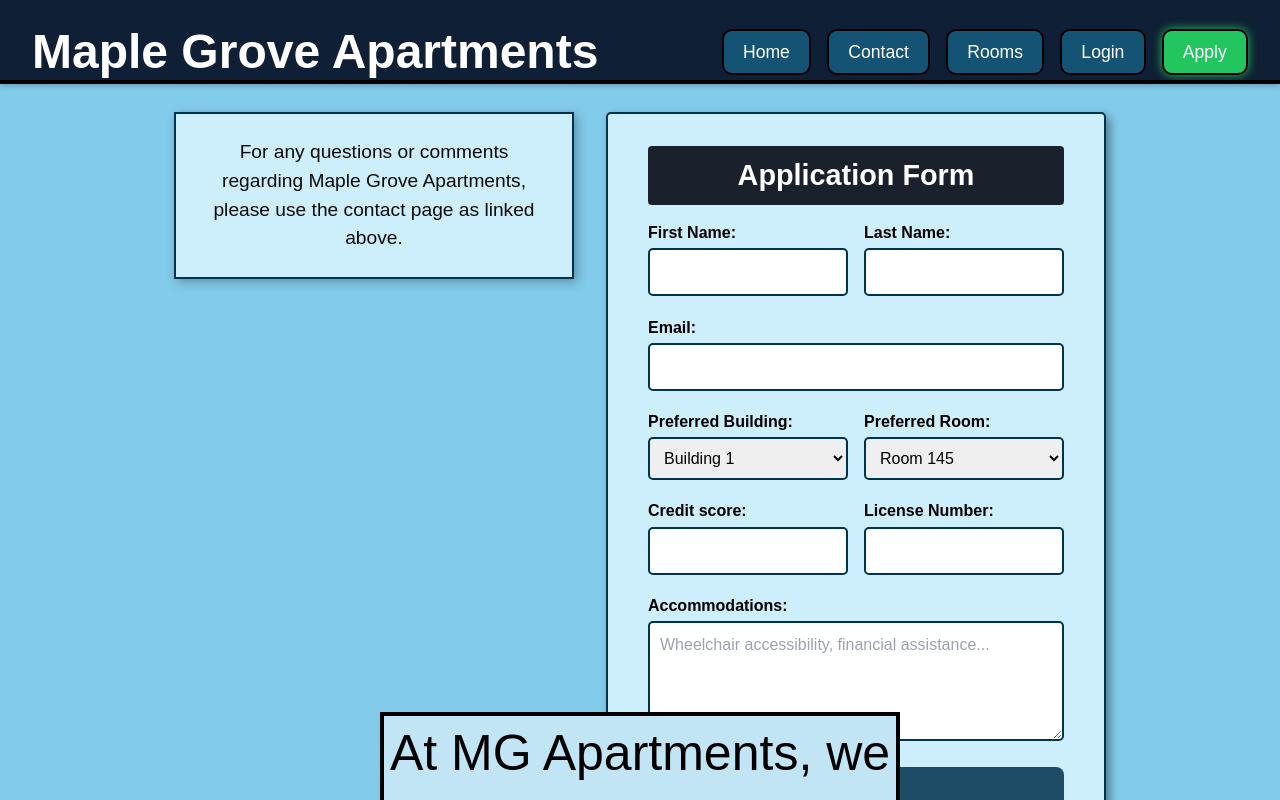
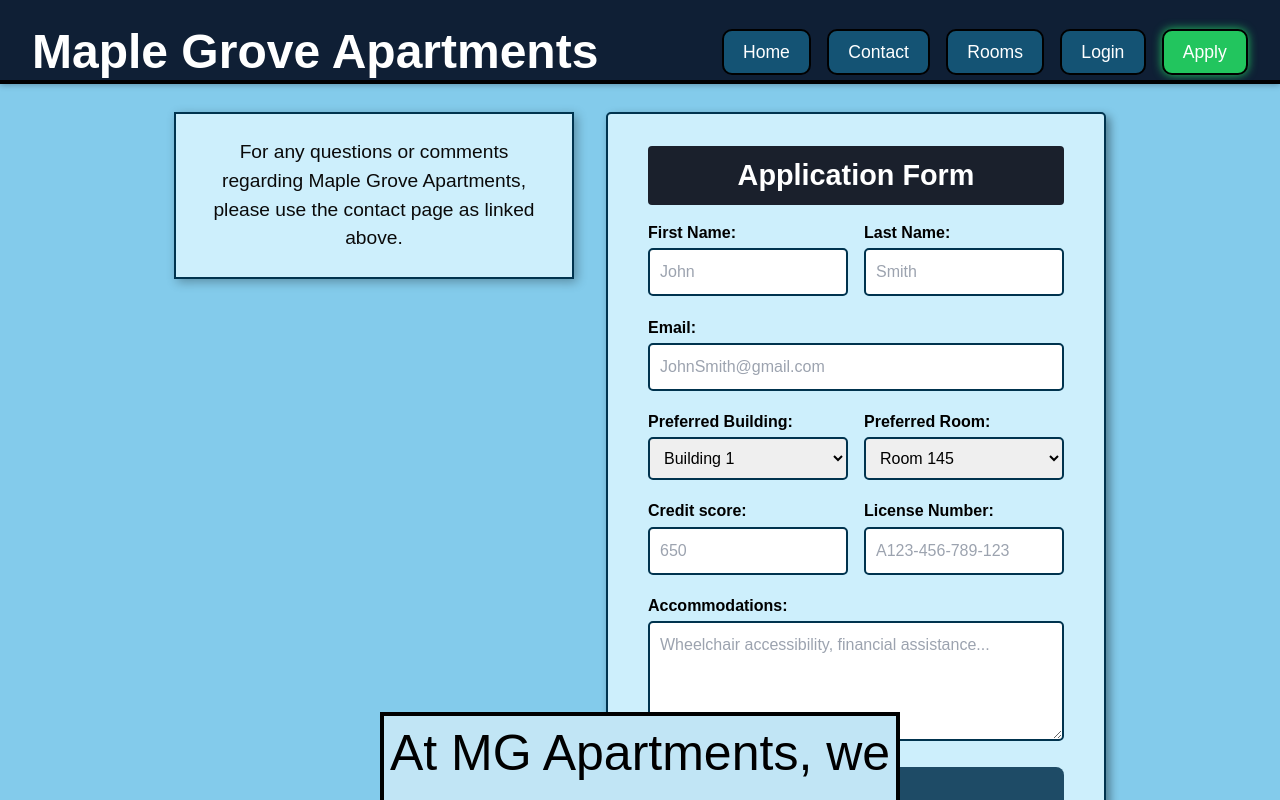
Before and after one commit to AsiaOsman06/AMS, a React (Create React App) app in the folder frontend/: page /register in a window 1280 px wide. Shown: the top 800 px of the page. Built offline with nearby package versions, Linux system fonts and the light colour scheme.

Commit message:
Fixed application page

```diff
--- a/frontend/src/components/Register.js
+++ b/frontend/src/components/Register.js
@@ -10,8 +10,8 @@ const Register = () => {
     email: "",
     building: "Building 1",
     room: "Room 145",
-    password: "",
-    confirmPassword: "",
+    creditScore: "",
+    licenseNumber: "",
     accommodations: "",
   });
 
@@ -34,7 +34,7 @@ const Register = () => {
       building,
       room,
       creditScore,
-      LicenseNumber,
+      licenseNumber,
       accommodations,
     } = formData;
 
@@ -87,6 +87,7 @@ const Register = () => {
                 type="text"
                 name="firstName"
                 value={formData.firstName}
+                placeholder="John"
                 onChange={handleChange}
                 className="register-input"
               />
@@ -97,6 +98,7 @@ const Register = () => {
                 type="text"
                 name="lastName"
                 value={formData.lastName}
+                placeholder="Smith"
                 onChange={handleChange}
                 className="register-input"
               />
@@ -108,6 +110,7 @@ const Register = () => {
             type="email"
             name="email"
             value={formData.email}
+            placeholder="JohnSmith@gmail.com"
             onChange={handleChange}
             className="register-input"
           />
@@ -146,6 +149,7 @@ const Register = () => {
                 type="integer"
                 name="creditScore"
                 value={formData.creditScore}
+                placeholder="650"
                 onChange={handleChange}
                 className="register-input"
               />
@@ -155,7 +159,8 @@ const Register = () => {
               <input
                 type="Text"
                 name="licenseNumber"
-                value={formData.confirmPassword}
+                value={formData.licenseNumber}
+                placeholder="A123-456-789-123"
                 onChange={handleChange}
                 className="register-input"
               />
```
